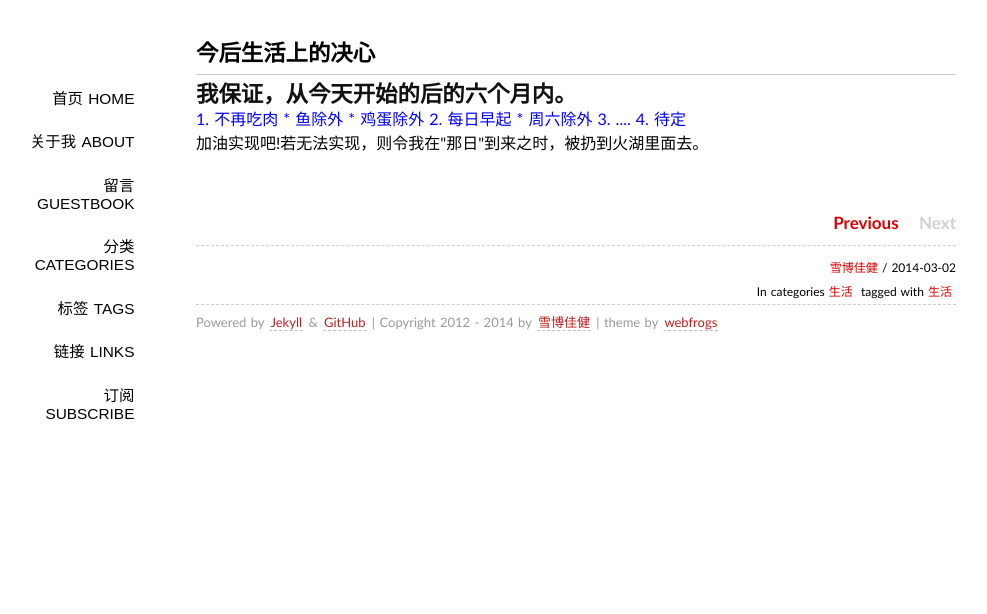
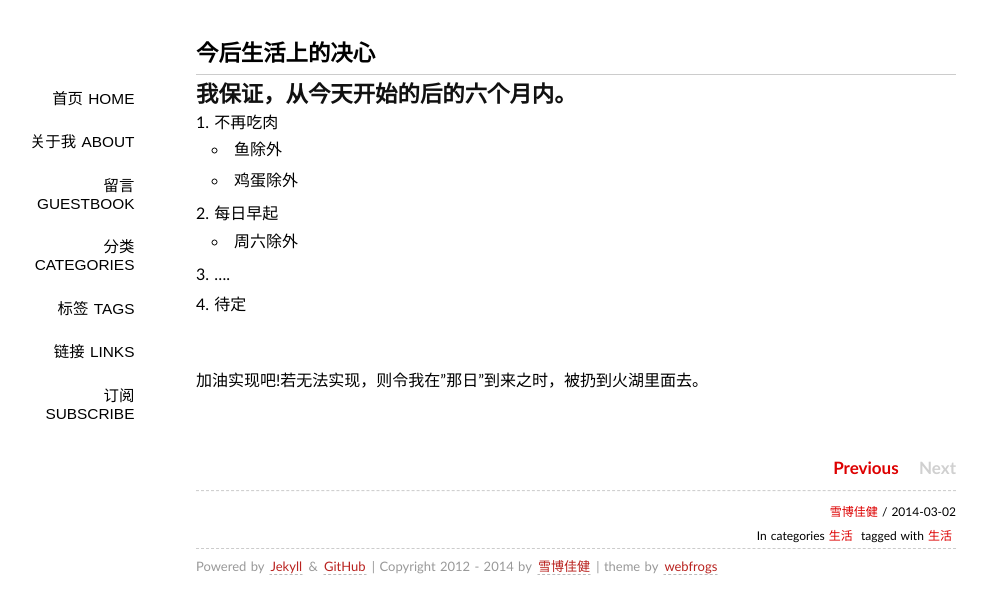
Before and after one commit to Successor/bigyuki.github.com, a Jekyll site: the page built from _posts/2014-03-02-Status.md, in a window 1280 px wide. Shown: the top 614 px of the page, without its empty margins (144-1131 px from the left). Built offline with Jekyll 4.4.1, drawn with Linux system fonts in a browser that asks for light colours; Markdown is read by kramdown in place of the engine named in the settings; comment, search, counter and statistics services are not loaded.

Commit message:
Update 2014-03-02-Status.md

```diff
--- a/_posts/2014-03-02-Status.md
+++ b/_posts/2014-03-02-Status.md
@@ -8,7 +8,7 @@ tags: [生活]
 
 
 ##我保证，从今天开始的后的六个月内。<br/>
-<font color=blue>
+
 1. 不再吃肉
   * 鱼除外
   * 鸡蛋除外
@@ -18,6 +18,6 @@ tags: [生活]
 4. 待定
 
 <br/>
-<font color=black>
+
 
 加油实现吧!若无法实现，则令我在"那日"到来之时，被扔到火湖里面去。
```
